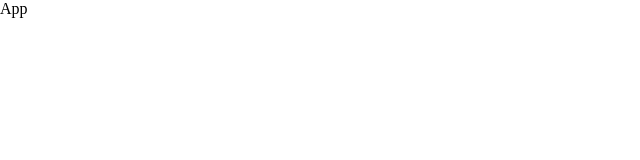
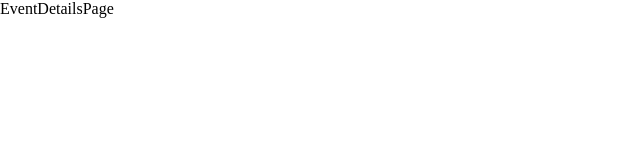
Before and after one commit to MariMyr/Where-Its-At, a React (Vite) app: page /details/1 in a window 1280 px wide. Shown: the top 160 px of the page, without its empty margins (0-640 px from the left). Built offline with nearby package versions, Linux system fonts and the light colour scheme.

Commit message:
Added routing

```diff
--- a/src/App.jsx
+++ b/src/App.jsx
@@ -1,9 +1,12 @@
-import React from 'react'
+import { RouterProvider } from 'react-router-dom';
+import router from './Router';
 
 function App() {
   return (
-    <div>App</div>
-  )
+    <main className="app">
+      <RouterProvider router={router} />
+    </main>
+  );
 }
 
-export default App
+export default App;
--- /dev/null
+++ b/src/Router.jsx
@@ -0,0 +1,32 @@
+import { createBrowserRouter, RouterProvider } from 'react-router-dom';
+import HomePage from './pages/homepage/HomePage';
+import EventsPage from './pages/eventspage/EventsPage';
+import EventDetailsPage from './pages/eventdetailspage/EventDetailsPage';
+import CartPage from './pages/cartpage/CartPage';
+import OrderPage from './pages/orderpage/OrderPage';
+
+
+const router = createBrowserRouter([
+    {
+        path : '/',
+        element : <HomePage />,
+    },
+    {
+        path : '/events',
+        element : <EventsPage />,
+    },
+    {
+        path : '/details/:id',
+        element : <EventDetailsPage />,
+    },
+    {
+        path : '/cart',
+        element : <CartPage />,
+    },
+    {
+        path : '/order',
+        element : <OrderPage />
+    },
+]);
+
+export default router;
--- /dev/null
+++ b/src/pages/cartpage/CartPage.jsx
@@ -0,0 +1,9 @@
+import './cartPage.css';
+
+function CartPage() {
+  return (
+    <div>CartPage</div>
+  )
+}
+
+export default CartPage;
--- /dev/null
+++ b/src/pages/eventdetailspage/EventDetailsPage.jsx
@@ -0,0 +1,9 @@
+import './eventDetailsPage.css';
+
+function EventDetailsPage() {
+  return (
+    <div>EventDetailsPage</div>
+  )
+}
+
+export default EventDetailsPage;
--- /dev/null
+++ b/src/pages/eventspage/EventsPage.jsx
@@ -0,0 +1,9 @@
+import './eventsPage.css';
+
+function EventsPage() {
+  return (
+    <div>EventsPage</div>
+  )
+}
+
+export default EventsPage;
--- /dev/null
+++ b/src/pages/homepage/HomePage.jsx
@@ -0,0 +1,9 @@
+import './homePage.css';
+
+function HomePage() {
+  return (
+    <div>HomePage</div>
+  )
+}
+
+export default HomePage;
--- /dev/null
+++ b/src/pages/orderpage/OrderPage.jsx
@@ -0,0 +1,9 @@
+import './orderPage.css';
+
+function OrderPage() {
+  return (
+    <div>OrderPage</div>
+  )
+}
+
+export default OrderPage;
```
Also changed, not shown: src/pages/cartpage/cartPage.css (added), src/pages/eventdetailspage/eventDetailsPage.css (added), src/pages/eventspage/eventsPage.css (added), src/pages/homepage/homePage.css (added), src/pages/orderpage/orderPage.css (added).
